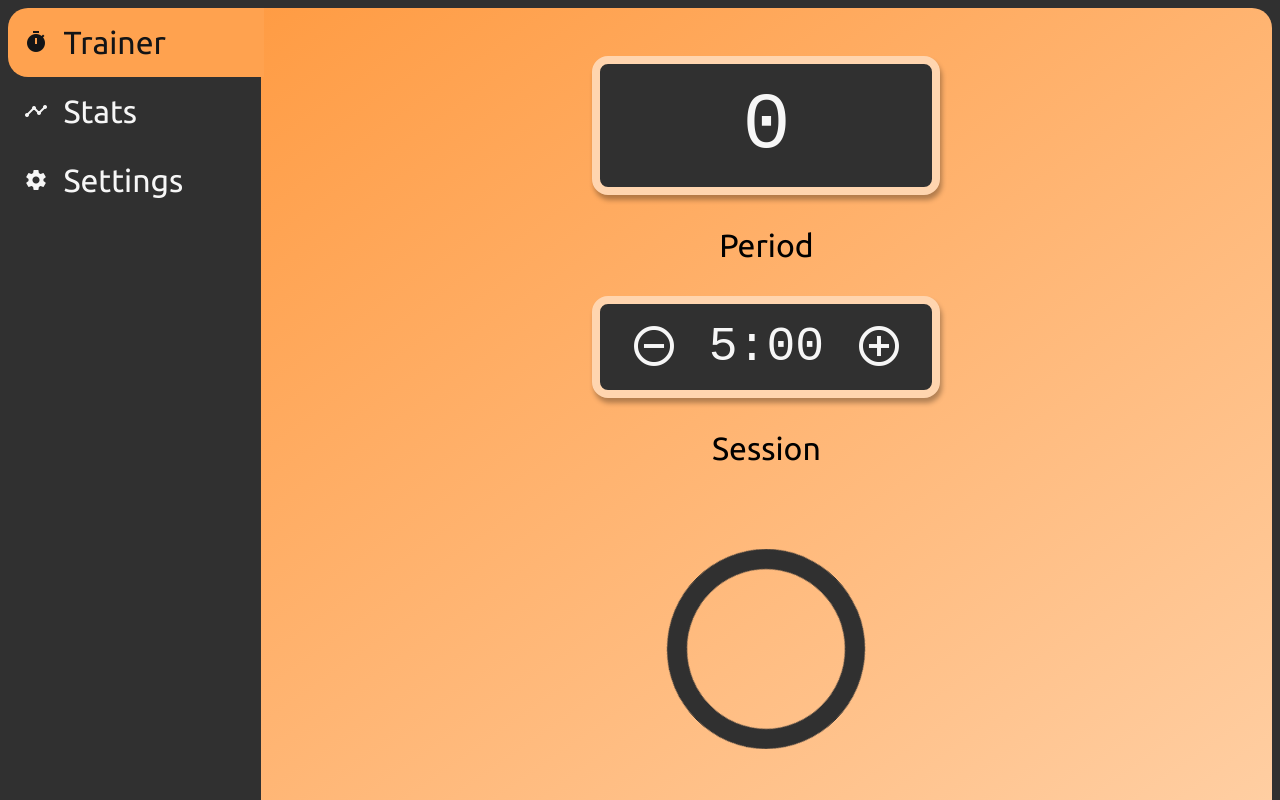
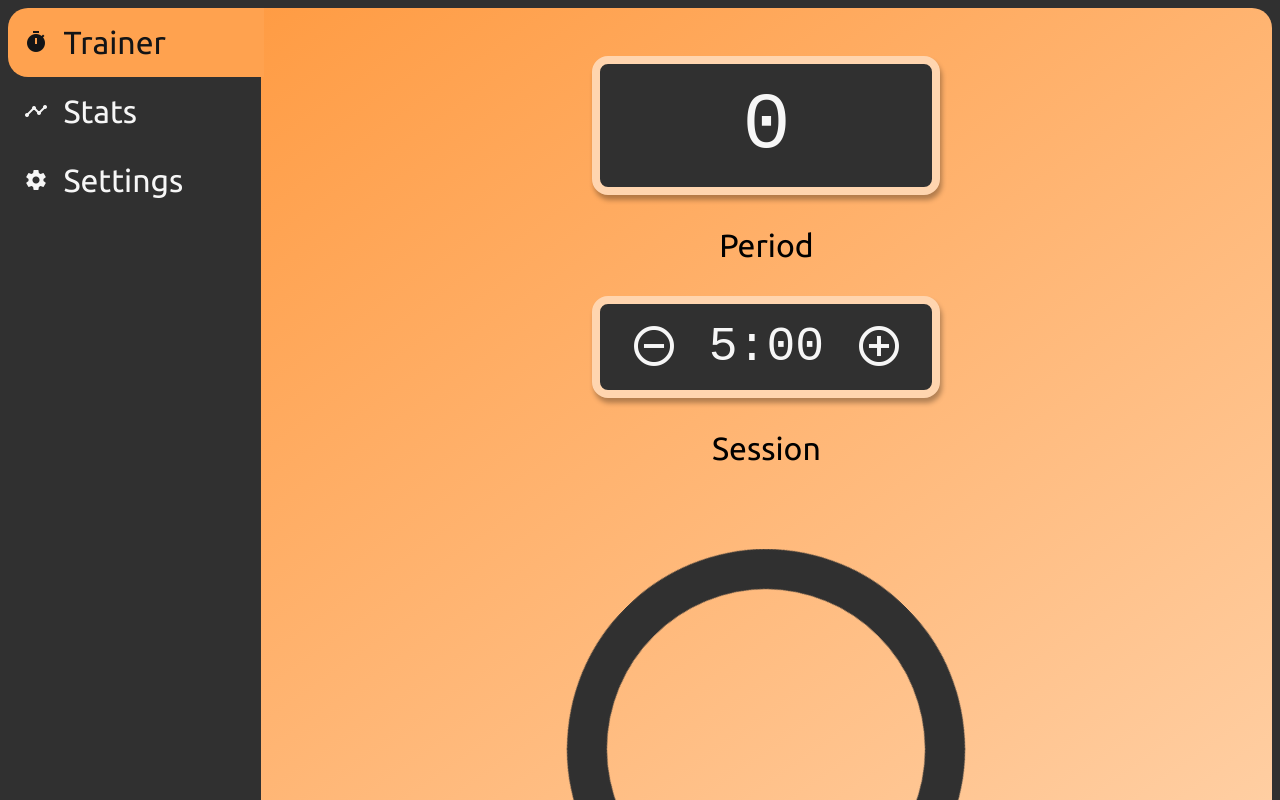
Before and after one commit to jaredami/meditation-trainer, an Angular app: page /trainer in a window 1280 px wide. Shown: the top 800 px of the page. Built offline with nearby package versions, Linux system fonts and the light colour scheme; a web font is replaced by a local one; what @angular/fire would draw is missing.

Commit message:
Double circle size

```diff
--- a/src/app/components/trainer/trainer.component.scss
+++ b/src/app/components/trainer/trainer.component.scss
@@ -52,15 +52,15 @@
 }
 
 .circle__box {
-  width: 200px;
-  height: 200px;
+  width: 400px;
+  height: 400px;
   margin: 50px auto;
   position: relative;
 }
 
 .circle__wrapper {
-  width: 100px;
-  height: 200px;
+  width: 200px;
+  height: 400px;
   position: absolute;
   top: 0;
   overflow: hidden;
@@ -75,9 +75,9 @@
 }
 
 .circle__whole {
-  width: 160px;
-  height: 160px;
-  border: 20px solid transparent;
+  width: 320px;
+  height: 320px;
+  border: 40px solid transparent;
   border-radius: 50%;
   position: absolute;
   top: 0;
@@ -85,15 +85,15 @@
 }
 
 .circle__right {
-  border-top: 20px solid $color-dark-gray;
-  border-right: 20px solid $color-dark-gray;
+  border-top: 40px solid $color-dark-gray;
+  border-right: 40px solid $color-dark-gray;
   right: 1px;
   animation: --circle-animation;
 }
 
 .circle__left {
-  border-bottom: 20px solid $color-dark-gray;
-  border-left: 20px solid $color-dark-gray;
+  border-bottom: 40px solid $color-dark-gray;
+  border-left: 40px solid $color-dark-gray;
   left: 1px;
 }
 
```
